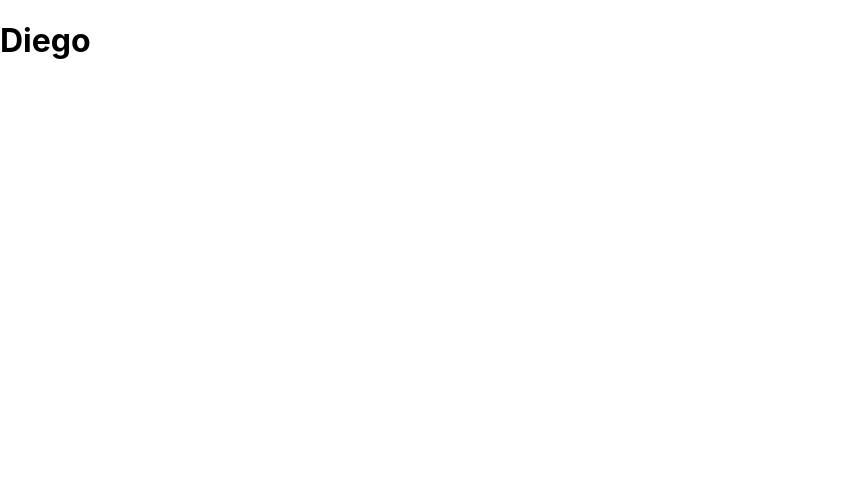
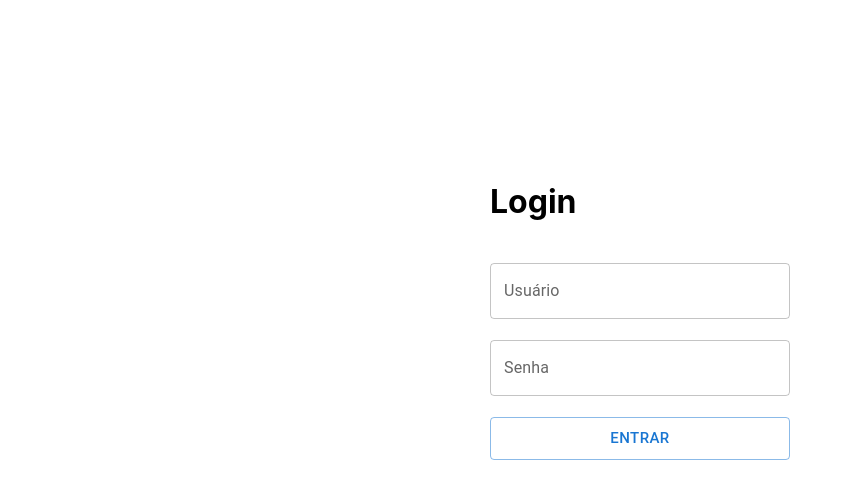
Before and after one commit to DiegoDemontier/front-mkdata, a React (Create React App) app: page / in a window 1280 px wide. Shown: the top 498 px of the page, without its empty margins (0-851 px from the left). Built offline with nearby package versions, Linux system fonts and the light colour scheme.

Commit message:
feat: tela de login

```diff
--- a/package.json
+++ b/package.json
@@ -13,6 +13,7 @@
     "axios": "^0.27.2",
     "react": "^18.1.0",
     "react-dom": "^18.1.0",
+    "react-router-dom": "^6.3.0",
     "react-scripts": "5.0.1",
     "web-vitals": "^2.1.4"
   },
--- a/src/App.js
+++ b/src/App.js
@@ -1,6 +1,18 @@
+import FormGroup from './components/FormGroup';
+import Login from './pages/Login';
+import {
+  BrowserRouter,
+  Routes,
+  Route, } from "react-router-dom";
+
 function App() {
   return (
-    <h1>Diego</h1>
+    <BrowserRouter>
+      <Routes>
+        <Route path="/" element={<Login />} />
+        <Route path="admin" element={<FormGroup />} />
+      </Routes>
+  </BrowserRouter>
   );
 }
 
--- /dev/null
+++ b/src/components/FormGroup.js
@@ -0,0 +1,5 @@
+export default function FormGroup() {
+  return (
+    <h1>DIEGO</h1>
+  );
+}
--- a/src/index.css
+++ b/src/index.css
@@ -11,3 +11,13 @@ code {
   font-family: source-code-pro, Menlo, Monaco, Consolas, 'Courier New',
     monospace;
 }
+
+.form-group {
+  margin: auto;
+  margin-top: 150px;
+  display: flex;
+  flex-direction: column;
+  width: 300px;
+  height: 40vh;
+  justify-content: space-around;
+}
--- /dev/null
+++ b/src/pages/Login.js
@@ -0,0 +1,44 @@
+import { Button, TextField } from "@mui/material";
+import { useState } from "react";
+import { useNavigate } from "react-router-dom";
+
+
+export default function FormGroup() {
+  let navigate = useNavigate();
+  const [user, setUser] = useState("");
+  const [password, setPassword] = useState("");
+
+  const handleSubmit = (e) => {
+    console.log(user, password);
+    if (user === "admin" && password === "admin") {
+      navigate("/admin");
+    }
+  }
+
+  return (
+    <div className="form-group">
+      <h1>Login</h1>
+      <TextField
+        id="outlined-basic"
+        label="Usuário"
+        variant="outlined"
+        value={user}
+        onChange={(e) => setUser(e.target.value)}
+      />
+      <TextField
+        id="outlined-basic"
+        label="Senha"
+        variant="outlined"
+        value={password}
+        onChange={(e) => setPassword(e.target.value)}
+      />
+      <Button
+        variant="outlined"
+        size="large"
+        onClick={ handleSubmit }
+      >
+        Entrar
+      </Button>
+    </div>
+  );
+}
```
Also changed, not shown: 1 other file (tests, documents, lock files or other folders).
